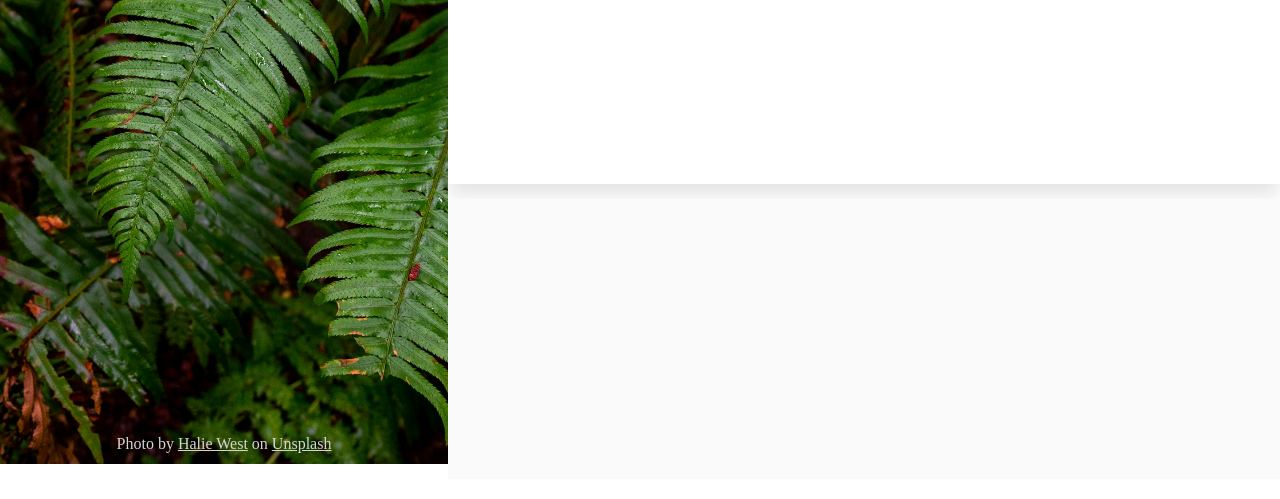
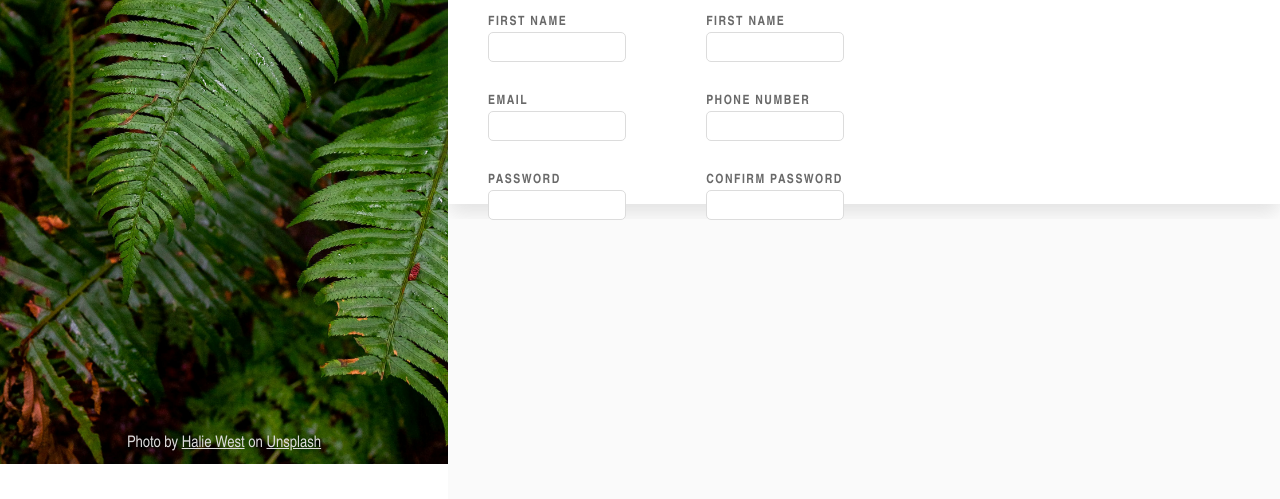
Before and after one commit to 99Twister/Sign-up-Form, a plain HTML site: page index.html in a window 1280 px wide. Shown: the part 336-835 px from the top of the page. Drawn offline with Linux system fonts and the light colour scheme.

Commit message:
add form functionality and validation

```diff
--- a/index.html
+++ b/index.html
@@ -25,6 +25,35 @@
                 </div>
             </div>
             <div id="sign-up">
+                <h2>Let's do this!</h2>
+                <div id="fill-out">
+                    <div id="left">
+                        <label for="name">FIRST NAME</label>
+                        <input type="text" name="name" id="name">
+
+                        <label for="mail">EMAIL</label>
+                        <input type="email" name="email" id="email">
+
+                        <div class="container">
+                            <label for="password">PASSWORD</label>
+                            <input type="password" name="password" id="password" pattern="^(?=.*\d)(?=.*[a-z])(?=.*[A-Z])(?!.*\s).*$">
+                            <span></span>
+                        </div>
+                    </div>
+                    <div id="right">
+                        <label for="name">FIRST NAME</label>
+                        <input type="text" name="name" id="name">
+
+                        <label for="tel">PHONE NUMBER</label>
+                        <input type="tel" name="tel" id="tel">
+
+                        <div class="container">
+                            <label for="password">CONFIRM PASSWORD</label>
+                            <input type="password" name="password" id="password" pattern="^(?=.*\d)(?=.*[a-z])(?=.*[A-Z])(?!.*\s).*$">
+                            <span></span>
+                        </div>
+                    </div>
+                </div>
             </div>
             <div id="bottom">
 
--- a/style.css
+++ b/style.css
@@ -7,6 +7,8 @@ body {
     margin: 0;
     padding: 0;
     overflow: hidden;
+    font-family: 'Arial Narrow';
+    color: rgb(50, 50, 50);
 }
 
 main {
@@ -50,12 +52,9 @@ main {
     margin-top: 55vh;
 }
 
-#credit > p {
-    color: rgb(212, 212, 212);
-}
-
+#credit > p,
 #credit > p > a {
-    color: rgb(212, 212, 212);
+    color: rgb(220, 220, 220);
 }
 
 form {
@@ -73,15 +72,59 @@ form {
     background-color:rgb(250, 250, 250);
 }
 
-h2 {
-    font-family: 'Arial Narrow';
-}
-
 #sign-up {
     box-sizing: border-box;
     height: 30%;
     width: 100%;
+    padding-left: 40px;
     box-shadow: rgba(110, 110, 110, 0.2) 0px 10px 20px;
+}
+
+#fill-out {
+    display: flex;
+    height: 65%;
+    width: 45%;
+}
+
+#left,
+#right {
+    box-sizing: border-box;
+    height: 100%;
+    width: 50%;
+}
+
+#left {
+    margin-right: 40px;
+}
+
+#right {
+    margin-left: 40px;
+}
+
+label {
+    font-size: 0.8rem;
+    font-weight: bold;
+    letter-spacing: 1.5px;
+    color: rgb(105, 105, 105);
+}
+
+input {
+    box-sizing: border-box;
+    appearance: none;
+    width: 100%;
+    height: 30px;
+    font-size: 0.8rem;
+    font-weight: bold;
+    padding: 0px 8px;
+    margin-bottom: 30px;
+    border: 1px solid rgb(220, 220, 220);
+    border-radius: 5px;
+}
+
+input:focus {
+    outline: none;
+    border: 1.5px solid rgb(53, 113, 205);
+    box-shadow: rgba(110, 110, 110, 0.2) 3px 3px 6px;
 }
 
 #bottom {
@@ -91,3 +134,22 @@ h2 {
     width: 100%;
     background-color:rgb(250, 250, 250);
 }
+
+.container {
+    position: relative;
+}
+
+input[type=password]:invalid {
+    outline: none;
+    border: 1.5px solid rgb(205, 53, 53);
+}
+
+input[type=password]:invalid + span::after {
+    content: "* Passwords do not match";
+    position: absolute;
+    top: 50px;
+    right: 100px;
+    font-size: 0.8rem;
+    font-weight: bold;
+    color: rgb(205, 53, 53);
+}
```
